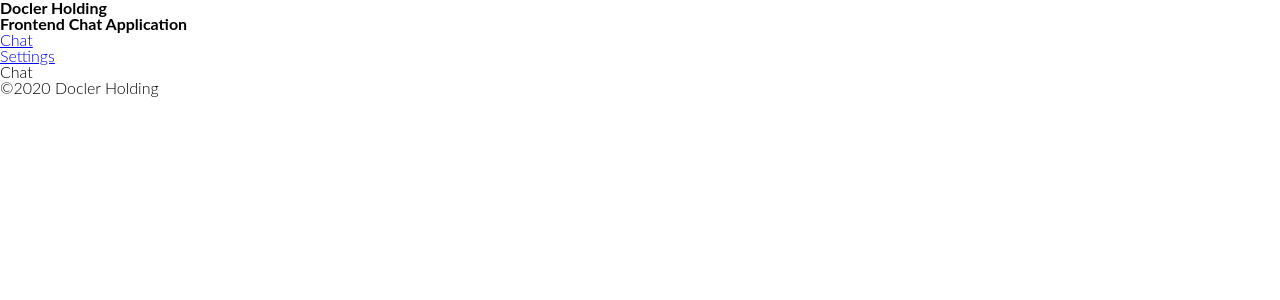
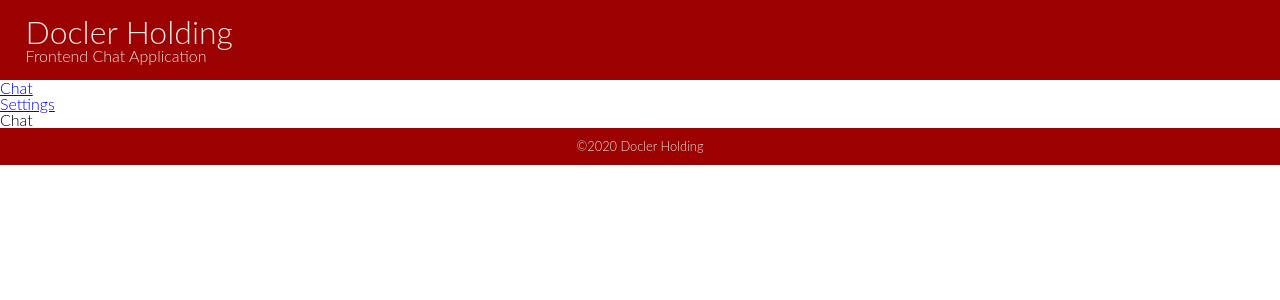
Before and after one commit to ronymateo2/doclerholdchat, a React (Create React App) app: page / in a window 1280 px wide. Shown: the top 300 px of the page. Built offline with nearby package versions, Linux system fonts and the light colour scheme.

Commit message:
feat(font-size): define font sizes

```diff
--- a/src/sass/_small-default.scss
+++ b/src/sass/_small-default.scss
@@ -15,3 +15,28 @@ html {
   font-size: $defaultFontSize;
   font-weight: $normalWeight;
 }
+
+header {
+  background-color: $primaryColor;
+  color: $secondaryColor;
+  padding: 1rem $gutter;
+  h1 {
+    font-size: $headerFontSize;
+    font-weight: $normalWeight;
+  }
+  h2 {
+    font-size: $defaultFontSize;
+    font-weight: $normalWeight;
+  }
+}
+
+footer {
+  width: 100%;
+  background-color: $primaryColor;
+  p {
+    text-align: center;
+    color: $secondaryColor;
+    padding: 0.75rem 0;
+    font-size: $captionFontSize;
+  }
+}
--- a/src/sass/_variables.scss
+++ b/src/sass/_variables.scss
@@ -6,3 +6,8 @@ $defaultFontSize: 16px;
 $normalWeight: 300;
 $boldWeight: 700;
 $gutter: 2%;
+
+$headerFontSize: 2rem;
+$defaultFontSize: 1rem;
+$secondaryFontSize: 0.9rem;
+$captionFontSize: 0.8rem;
```
Lines whose indentation alone changed are shown as unchanged.
